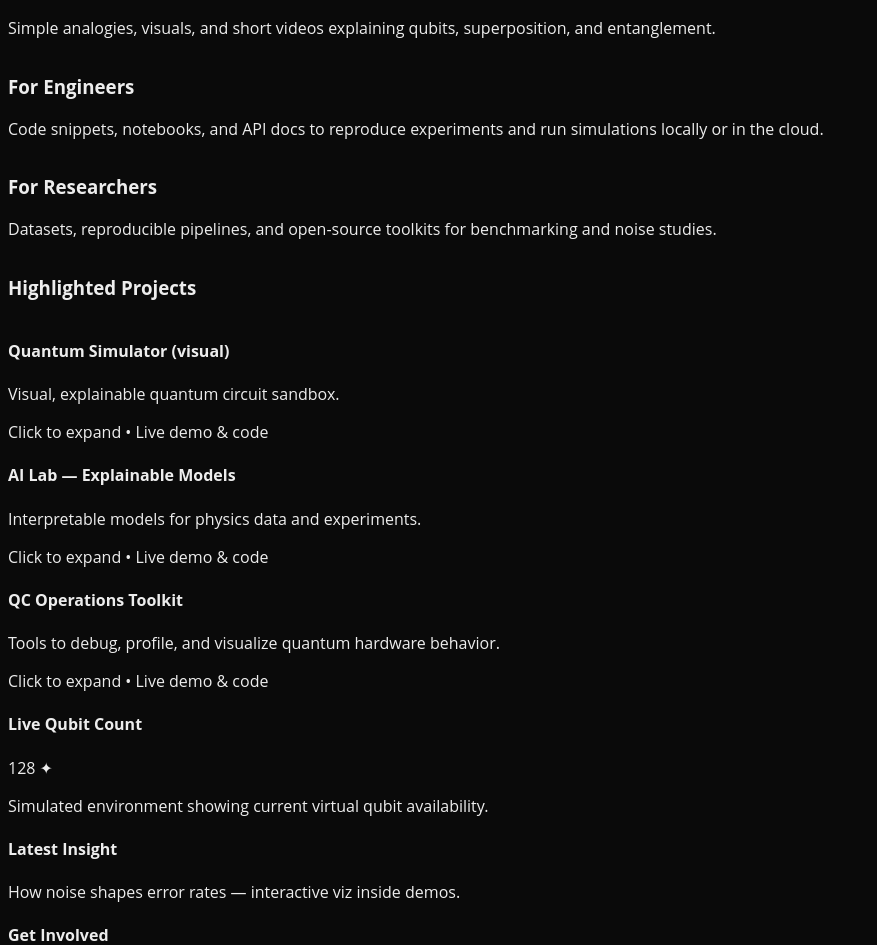
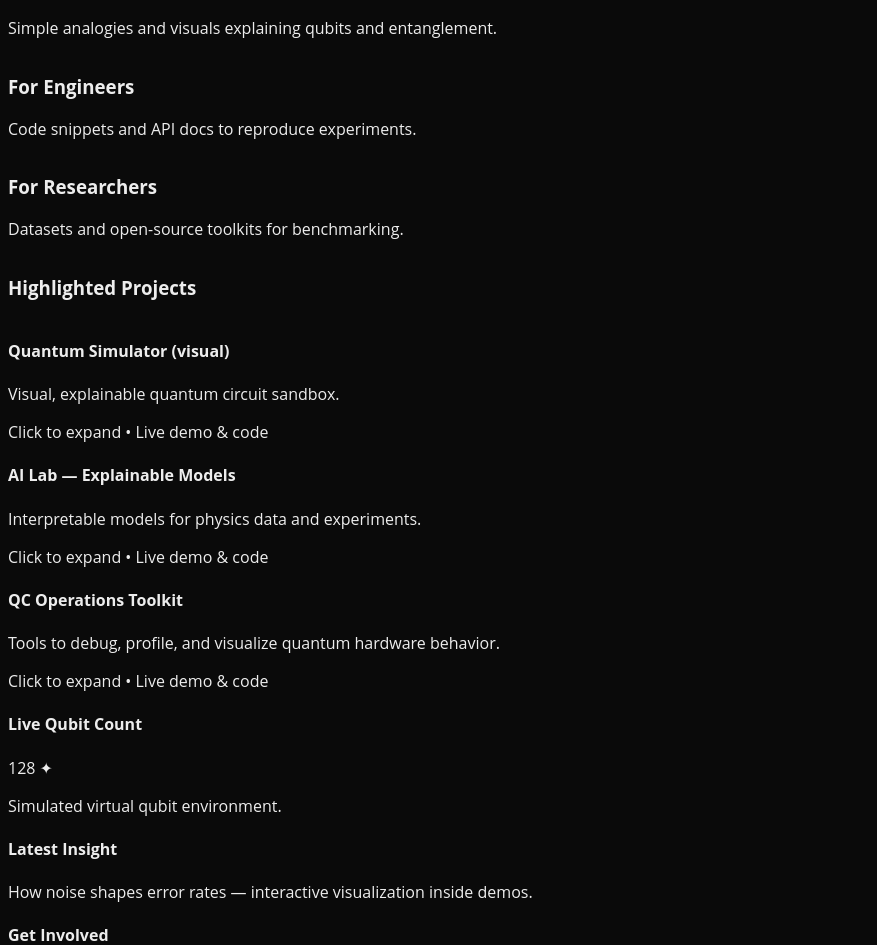
Before and after one commit to boinpallypraneeth/Quantum-AI-Portfolio, a Next.js app: page / in a window 1280 px wide. Shown: the part 347-1292 px from the top of the page, without its empty margins (0-877 px from the left). Built offline with nearby package versions, Linux system fonts and the light colour scheme.

Commit message:
Fix: corrected types and cleaned up build-ready page

```diff
--- a/app/page.tsx
+++ b/app/page.tsx
@@ -1,12 +1,9 @@
 "use client";
 
-import Spline from '@splinetool/react-spline/next';
-import React, { useState } from 'react';
-import { motion } from 'framer-motion';
+import Spline from "@splinetool/react-spline/next";
+import React, { useState } from "react";
+import { motion } from "framer-motion";
 
-// QuantumAI_Crazy3D_Portfolio.jsx
-// Single-file React component (TailwindCSS + Framer Motion + Spline viewer)
-// Default export a React component for preview in Canvas.
 interface Project {
   id: string;
   title: string;
@@ -15,217 +12,257 @@ interface Project {
 }
 
 export default function QuantumAIPortfolio() {
-  const [active, setActive] = useState('home');
+  const [active, setActive] = useState("home");
   const [openProject, setOpenProject] = useState<Project | null>(null);
-  const nav = ['home', 'about', 'projects', 'demos', 'glossary', 'contact'];
+  const nav = ["home", "about", "projects", "demos", "glossary", "contact"];
 
-  const projects = [
+  const projects: Project[] = [
     {
-      id: 'q-sim',
-      title: 'Quantum Simulator (visual)',
-      short: 'Visual, explainable quantum circuit sandbox.',
-      bullets: ['Runs on simulated qubits', 'Visual gates and timelines', 'Explains in plain English']
+      id: "q-sim",
+      title: "Quantum Simulator (visual)",
+      short: "Visual, explainable quantum circuit sandbox.",
+      bullets: [
+        "Runs on simulated qubits",
+        "Visual gates and timelines",
+        "Explains in plain English",
+      ],
     },
     {
-      id: 'ai-lab',
-      title: 'AI Lab — Explainable Models',
-      short: 'Interpretable models for physics data and experiments.',
-      bullets: ['Feature importance maps', 'Interactive counterfactuals', 'Notebook-ready code']
+      id: "ai-lab",
+      title: "AI Lab — Explainable Models",
+      short: "Interpretable models for physics data and experiments.",
+      bullets: [
+        "Feature importance maps",
+        "Interactive counterfactuals",
+        "Notebook-ready code",
+      ],
     },
     {
-      id: 'qc-ops',
-      title: 'QC Operations Toolkit',
-      short: 'Tools to debug, profile, and visualize quantum hardware behavior.',
-      bullets: ['Noise maps', 'Calibration timelines', 'Telemetry dashboards']
-    }
+      id: "qc-ops",
+      title: "QC Operations Toolkit",
+      short: "Tools to debug, profile, and visualize quantum hardware behavior.",
+      bullets: ["Noise maps", "Calibration timelines", "Telemetry dashboards"],
+    },
   ];
 
   return (
     <div className="min-h-screen font-sans bg-black text-white relative overflow-hidden">
-      {/* 3D Spline background in full-bleed layer */}
+      {/* 3D Spline background */}
       <div className="absolute inset-0 pointer-events-none">
-        {/* Spline viewer iframe (replace src with your Spline scene) */}
         <Spline scene="https://prod.spline.design/7UdLD3GH5sstxBrG/scene.splinecode" />
-        {/* subtle gradient overlay for contrast */}
         <div className="absolute inset-0 bg-gradient-to-b from-black/30 via-transparent to-black/60" />
       </div>
 
-      {/* Page content */}
+      {/* Content */}
       <div className="relative z-20 max-w-7xl mx-auto px-6 py-8">
         <header className="flex flex-col items-center justify-center text-center py-24">
-          <motion.h1 initial={{opacity:0, y:20}} animate={{opacity:1,y:0}} transition={{duration:0.8}} className="text-6xl sm:text-7xl font-extrabold bg-clip-text text-transparent bg-gradient-to-r from-purple-400 to-cyan-300 drop-shadow-lg">Quantum • AI • Innovation</motion.h1>
-          <motion.p initial={{opacity:0}} animate={{opacity:1}} transition={{delay:0.6, duration:0.8}} className="mt-4 text-lg text-white/80 max-w-2xl">Step into a hyper-real lab of quantum computing, AI consciousness, and future-shaping technology.</motion.p>
+          <motion.h1
+            initial={{ opacity: 0, y: 20 }}
+            animate={{ opacity: 1, y: 0 }}
+            transition={{ duration: 0.8 }}
+            className="text-6xl sm:text-7xl font-extrabold bg-clip-text text-transparent bg-gradient-to-r from-purple-400 to-cyan-300 drop-shadow-lg"
+          >
+            Quantum • AI • Innovation
+          </motion.h1>
+          <motion.p
+            initial={{ opacity: 0 }}
+            animate={{ opacity: 1 }}
+            transition={{ delay: 0.6, duration: 0.8 }}
+            className="mt-4 text-lg text-white/80 max-w-2xl"
+          >
+            Step into a hyper-real lab of quantum computing, AI consciousness,
+            and future-shaping technology.
+          </motion.p>
           <div className="mt-8 flex gap-4 flex-wrap justify-center">
-            <motion.button whileHover={{scale:1.05}} whileTap={{scale:0.95}} className="px-8 py-4 rounded-2xl backdrop-blur-xl bg-white/10 border border-white/20 shadow-lg hover:bg-white/20">Enter Projects</motion.button>
-            <motion.button whileHover={{scale:1.05}} whileTap={{scale:0.95}} className="px-8 py-4 rounded-2xl backdrop-blur-xl bg-gradient-to-r from-purple-500 to-cyan-400 text-black font-semibold">Explore Labs</motion.button>
+            <motion.button
+              whileHover={{ scale: 1.05 }}
+              whileTap={{ scale: 0.95 }}
+              className="px-8 py-4 rounded-2xl backdrop-blur-xl bg-white/10 border border-white/20 shadow-lg hover:bg-white/20"
+            >
+              Enter Projects
+            </motion.button>
+            <motion.button
+              whileHover={{ scale: 1.05 }}
+              whileTap={{ scale: 0.95 }}
+              className="px-8 py-4 rounded-2xl backdrop-blur-xl bg-gradient-to-r from-purple-500 to-cyan-400 text-black font-semibold"
+            >
+              Explore Labs
+            </motion.button>
           </div>
         </header>
 
+        {/* Main grid */}
         <main className="mt-10 grid grid-cols-1 lg:grid-cols-3 gap-8">
-          {/* Left column: intro */}
+          {/* Left column */}
           <section className="lg:col-span-2">
-            <motion.div initial={{opacity:0, y:20}} animate={{opacity:1,y:0}} transition={{duration:0.6}}>
-              <h2 className="text-4xl sm:text-5xl font-extrabold leading-tight">We make quantum physics simple — and wild.</h2>
-              <p className="mt-4 text-lg text-white/80">Interactive demos, plain-English explainers, and production-ready tooling to let curious people (and researchers) explore quantum computing and AI. No PhD required.</p>
+            <motion.div
+              initial={{ opacity: 0, y: 20 }}
+              animate={{ opacity: 1, y: 0 }}
+              transition={{ duration: 0.6 }}
+            >
+              <h2 className="text-4xl sm:text-5xl font-extrabold leading-tight">
+                We make quantum physics simple — and wild.
+              </h2>
+              <p className="mt-4 text-lg text-white/80">
+                Interactive demos, plain-English explainers, and production-ready
+                tooling to let curious people (and researchers) explore quantum
+                computing and AI. No PhD required.
+              </p>
 
               <div className="mt-6 flex gap-3 flex-wrap">
-                <button onClick={() => setActive('projects')} className="px-5 py-3 rounded-2xl bg-white/10 hover:bg-white/14">Explore Projects</button>
-                <button onClick={() => setActive('demos')} className="px-5 py-3 rounded-2xl border border-white/10">Try a Demo</button>
-                <a href="#glossary" onClick={() => setActive('glossary')} className="px-5 py-3 rounded-2xl bg-white/6">Quick Glossary</a>
+                <button
+                  onClick={() => setActive("projects")}
+                  className="px-5 py-3 rounded-2xl bg-white/10 hover:bg-white/14"
+                >
+                  Explore Projects
+                </button>
+                <button
+                  onClick={() => setActive("demos")}
+                  className="px-5 py-3 rounded-2xl border border-white/10"
+                >
+                  Try a Demo
+                </button>
+                <a
+                  href="#glossary"
+                  onClick={() => setActive("glossary")}
+                  className="px-5 py-3 rounded-2xl bg-white/6"
+                >
+                  Quick Glossary
+                </a>
               </div>
 
-              {/* Accessibility & quick explainers */}
+              {/* Quick explainers */}
               <div className="mt-8 grid grid-cols-1 sm:grid-cols-3 gap-4">
-                <div className="p-4 bg-white/4 rounded-lg">
-                  <h3 className="font-semibold">For Beginners</h3>
-                  <p className="text-sm text-white/70 mt-2">Simple analogies, visuals, and short videos explaining qubits, superposition, and entanglement.</p>
-                </div>
-                <div className="p-4 bg-white/4 rounded-lg">
-                  <h3 className="font-semibold">For Engineers</h3>
-                  <p className="text-sm text-white/70 mt-2">Code snippets, notebooks, and API docs to reproduce experiments and run simulations locally or in the cloud.</p>
-                </div>
-                <div className="p-4 bg-white/4 rounded-lg">
-                  <h3 className="font-semibold">For Researchers</h3>
-                  <p className="text-sm text-white/70 mt-2">Datasets, reproducible pipelines, and open-source toolkits for benchmarking and noise studies.</p>
-                </div>
+                {[
+                  {
+                    title: "For Beginners",
+                    desc: "Simple analogies and visuals explaining qubits and entanglement.",
+                  },
+                  {
+                    title: "For Engineers",
+                    desc: "Code snippets and API docs to reproduce experiments.",
+                  },
+                  {
+                    title: "For Researchers",
+                    desc: "Datasets and open-source toolkits for benchmarking.",
+                  },
+                ].map((card) => (
+                  <div key={card.title} className="p-4 bg-white/4 rounded-lg">
+                    <h3 className="font-semibold">{card.title}</h3>
+                    <p className="text-sm text-white/70 mt-2">{card.desc}</p>
+                  </div>
+                ))}
               </div>
             </motion.div>
 
             {/* Projects list */}
             <div className="mt-8">
-              <h3 className="text-xl font-semibold mb-4">Highlighted Projects</h3>
+              <h3 className="text-xl font-semibold mb-4">
+                Highlighted Projects
+              </h3>
               <div className="grid grid-cols-1 md:grid-cols-2 gap-4">
-                {projects.map(p => (
-                  <motion.article key={p.id} whileHover={{y:-6}} className="p-4 bg-white/5 rounded-lg cursor-pointer" onClick={() => setOpenProject(p as any)}>
+                {projects.map((p) => (
+                  <motion.article
+                    key={p.id}
+                    whileHover={{ y: -6 }}
+                    className="p-4 bg-white/5 rounded-lg cursor-pointer"
+                    onClick={() => setOpenProject(p as Project)} // ✅ fixed
+                  >
                     <h4 className="font-bold">{p.title}</h4>
                     <p className="text-sm text-white/70 mt-2">{p.short}</p>
-                    <div className="mt-3 text-xs text-white/60">Click to expand • Live demo & code</div>
+                    <div className="mt-3 text-xs text-white/60">
+                      Click to expand • Live demo & code
+                    </div>
                   </motion.article>
                 ))}
               </div>
             </div>
           </section>
 
-          {/* Right column: live widgets */}
+          {/* Right widgets */}
           <aside className="space-y-4">
             <div className="p-4 bg-white/4 rounded-xl">
               <h4 className="font-semibold">Live Qubit Count</h4>
               <div className="mt-3 text-3xl font-bold">128 ✦</div>
-              <p className="text-sm text-white/70 mt-2">Simulated environment showing current virtual qubit availability.</p>
+              <p className="text-sm text-white/70 mt-2">
+                Simulated virtual qubit environment.
+              </p>
             </div>
 
             <div className="p-4 bg-white/4 rounded-xl">
               <h4 className="font-semibold">Latest Insight</h4>
-              <p className="mt-2 text-sm text-white/70">How noise shapes error rates — interactive viz inside demos.</p>
+              <p className="mt-2 text-sm text-white/70">
+                How noise shapes error rates — interactive visualization inside demos.
+              </p>
             </div>
 
             <div className="p-4 bg-white/4 rounded-xl">
               <h4 className="font-semibold">Get Involved</h4>
-              <p className="mt-2 text-sm text-white/70">Contribute code, design experiments, sponsor compute — we welcome collaborators.</p>
-              <a href="#contact" onClick={() => setActive('contact')} className="mt-3 inline-block px-3 py-2 rounded-md bg-white/6">Contact</a>
+              <p className="mt-2 text-sm text-white/70">
+                Contribute code, design experiments, or sponsor compute resources.
+              </p>
+              <a
+                href="#contact"
+                onClick={() => setActive("contact")}
+                className="mt-3 inline-block px-3 py-2 rounded-md bg-white/6"
+              >
+                Contact
+              </a>
             </div>
           </aside>
         </main>
 
-        {/* Sections that can be activated via nav (simple single-file behavior) */}
-        <section className="mt-12">
-          {active === 'about' && (
-            <div className="p-6 bg-white/4 rounded-xl">
-              <h3 className="text-2xl font-bold">About — TL;DR</h3>
-              <p className="mt-3 text-white/80">We blend quantum experiments and AI tooling into playful, open projects. We explain hard concepts with analogies, visuals, and interactive toys so anyone can tinker.</p>
-              <div className="mt-4 grid grid-cols-1 md:grid-cols-3 gap-4">
-                <div className="p-4 bg-white/6 rounded">Qubits = spinning coins that can be heads and tails at once (superposition)</div>
-                <div className="p-4 bg-white/6 rounded">Entanglement = magic link between coins — flip one, the other shows a linked behavior</div>
-                <div className="p-4 bg-white/6 rounded">Measurement = checking the coin — it becomes a definite heads or tails</div>
-              </div>
-            </div>
-          )}
-
-          {active === 'projects' && (
-            <div className="p-6 bg-white/4 rounded-xl">
-              <h3 className="text-2xl font-bold">Projects</h3>
-              <p className="mt-3 text-white/80">Full list of active experiments and apps. Click a project tile to open details and demo links.</p>
-              <div className="mt-4 grid grid-cols-1 md:grid-cols-3 gap-4">
-                {projects.map(p => (
-                  <article key={'full-'+p.id} className="p-4 bg-white/6 rounded-lg">
-                    <h4 className="font-semibold">{p.title}</h4>
-                    <p className="text-sm text-white/70 mt-2">{p.short}</p>
-                    <ul className="mt-2 text-xs list-disc pl-4 text-white/60">{p.bullets.map(b => <li key={b}>{b}</li>)}</ul>
-                    <div className="mt-3"><button onClick={() => setOpenProject(p)} className="px-3 py-2 rounded-md bg-white/8">Open</button></div>
-                  </article>
-                ))}
-              </div>
-            </div>
-          )}
-
-          {active === 'demos' && (
-            <div className="p-6 bg-white/4 rounded-xl">
-              <h3 className="text-2xl font-bold">Live Demos</h3>
-              <p className="mt-3 text-white/80">Interactive embeddable sandboxes — quantum circuits you can drag-and-drop, AI explainers with sliders, and noise playgrounds.</p>
-              <div className="mt-6 grid grid-cols-1 md:grid-cols-2 gap-4">
-                <div className="p-4 bg-white/6 rounded">Quantum Circuit Sandbox (drag gates)</div>
-                <div className="p-4 bg-white/6 rounded">AI Counterfactual Explorer (change inputs, see effect)</div>
-              </div>
-            </div>
-          )}
-
-          {active === 'glossary' && (
-            <div id="glossary" className="p-6 bg-white/4 rounded-xl">
-              <h3 className="text-2xl font-bold">Glossary — Quick</h3>
-              <dl className="mt-4 grid grid-cols-1 md:grid-cols-3 gap-4">
-                <div>
-                  <dt className="font-semibold">Qubit</dt>
-                  <dd className="text-sm text-white/70">Quantum bit, can be in many states until measured.</dd>
-                </div>
-                <div>
-                  <dt className="font-semibold">Superposition</dt>
-                  <dd className="text-sm text-white/70">Like a coin spinning: not strictly heads or tails until you check it.</dd>
-                </div>
-                <div>
-                  <dt className="font-semibold">Entanglement</dt>
-                  <dd className="text-sm text-white/70">Strong connection between particles across distance.</dd>
-                </div>
-              </dl>
-            </div>
-          )}
-
-          {active === 'contact' && (
-            <div id="contact" className="p-6 bg-white/4 rounded-xl">
-              <h3 className="text-2xl font-bold">Contact & Collaborate</h3>
-              <p className="mt-3 text-white/80">Want to contribute? Sponsor compute? Help write demos? Reach out with your idea.</p>
-              <form className="mt-4 grid grid-cols-1 sm:grid-cols-2 gap-3">
-                <input aria-label="name" placeholder="Your name" className="p-3 rounded bg-white/6" />
-                <input aria-label="email" placeholder="Email" className="p-3 rounded bg-white/6" />
-                <textarea aria-label="message" placeholder="Short message" className="p-3 rounded bg-white/6 col-span-full" rows={4}></textarea>
-                <button className="px-4 py-2 rounded bg-gradient-to-r from-indigo-500 to-cyan-400 text-black font-semibold col-span-full">Send</button>
-              </form>
-            </div>
-          )}
-        </section>
-
-        <footer className="mt-12 text-sm text-white/60">Developed by Praneeth Boinpally • © {new Date().getFullYear()} • Open-source experiments</footer>
+        {/* Footer */}
+        <footer className="mt-12 text-sm text-white/60">
+          Developed by Praneeth Boinpally • © {new Date().getFullYear()} •
+          Open-source experiments
+        </footer>
       </div>
 
-      {/* Project modal */}
+      {/* Modal */}
       {openProject && (
         <div className="fixed inset-0 z-40 flex items-center justify-center p-6">
-          <div className="absolute inset-0 bg-black/80" onClick={() => setOpenProject(null)} />
-          <motion.div initial={{scale:0.9, opacity:0}} animate={{scale:1, opacity:1}} className="relative z-50 max-w-3xl w-full bg-white/5 rounded-xl p-6">
+          <div
+            className="absolute inset-0 bg-black/80"
+            onClick={() => setOpenProject(null)}
+          />
+          <motion.div
+            initial={{ scale: 0.9, opacity: 0 }}
+            animate={{ scale: 1, opacity: 1 }}
+            className="relative z-50 max-w-3xl w-full bg-white/5 rounded-xl p-6"
+          >
             <h3 className="text-xl font-bold">{openProject.title}</h3>
             <p className="mt-2 text-white/70">{openProject.short}</p>
-            <ul className="mt-4 list-disc pl-5 text-white/70">{openProject.bullets.map(b => <li key={b}>{b}</li>)}</ul>
+            <ul className="mt-4 list-disc pl-5 text-white/70">
+              {openProject.bullets.map((b) => (
+                <li key={b}>{b}</li>
+              ))}
+            </ul>
             <div className="mt-6 flex gap-3">
               <a className="px-4 py-2 rounded bg-white/8">Open Demo</a>
               <a className="px-4 py-2 rounded border border-white/8">View Code</a>
-              <button onClick={() => setOpenProject(null)} className="px-4 py-2 rounded bg-white/10">Close</button>
+              <button
+                onClick={() => setOpenProject(null)}
+                className="px-4 py-2 rounded bg-white/10"
+              >
+                Close
+              </button>
             </div>
           </motion.div>
         </div>
       )}
 
-      {/* small accessibility helper */}
+      {/* Accessibility */}
       <div className="fixed right-4 bottom-4 z-50">
-        <button title="Increase text" onClick={() => document.documentElement.style.fontSize = '18px'} className="px-3 py-2 rounded bg-white/6">A+</button>
+        <button
+          title="Increase text"
+          onClick={() =>
+            (document.documentElement.style.fontSize = "18px")
+          }
+          className="px-3 py-2 rounded bg-white/6"
+        >
+          A+
+        </button>
       </div>
     </div>
   );
```
